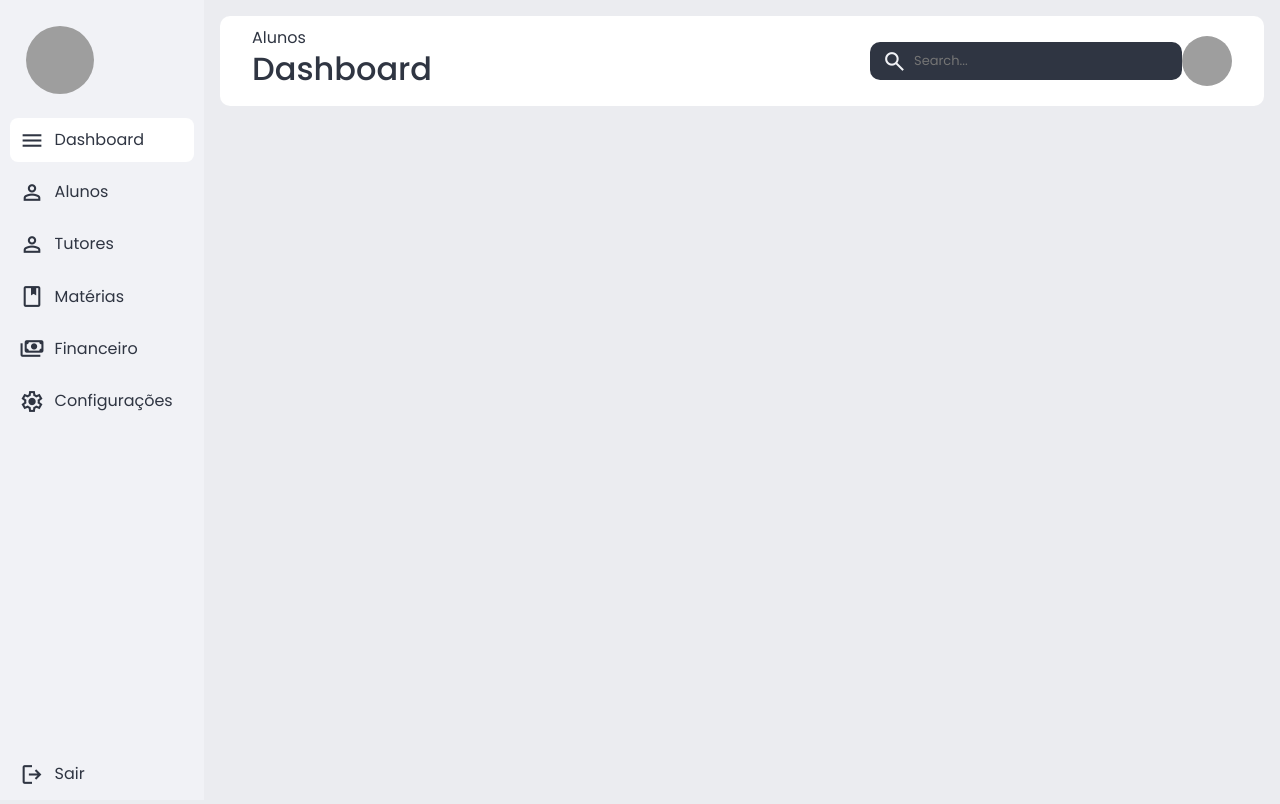
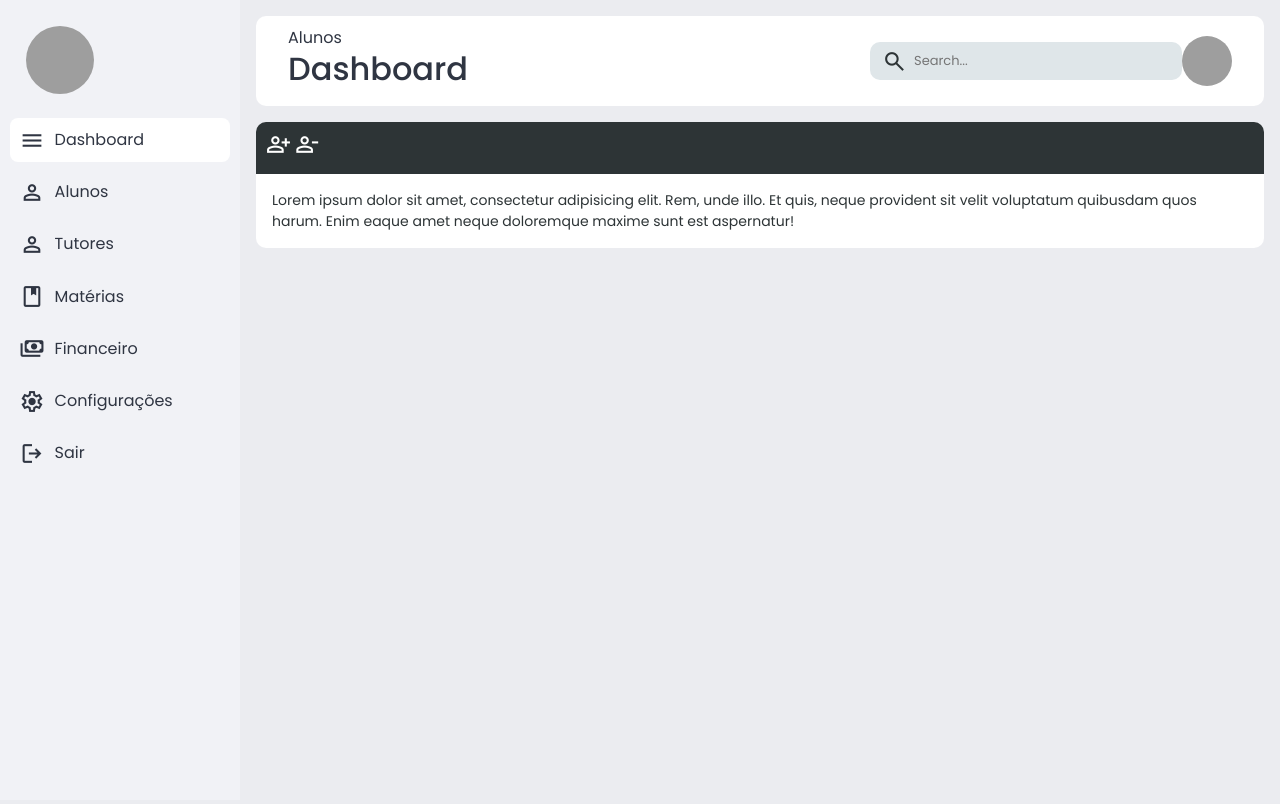
Before and after one commit to Maxwellx96/gerenciamento_escola, a plain HTML site: page index.html in a window 1280 px wide. Drawn offline with nearby package versions, Linux system fonts and the light colour scheme; grey boxes are pictures that could not be loaded.

Commit message:
Pequenas adições

```diff
--- a/index.html
+++ b/index.html
@@ -75,8 +75,18 @@
                 <img src="https://img.freepik.com/vetores-gratis/vetor-de-gradiente-de-logotipo-colorido-de-passaro_343694-1365.jpg"/>
             </div>
         </div>
+
+
+        <div class="content--container">
+            <div class="content--title">
+                <i class="material-symbols-outlined">person_add</i>
+                <i class="material-symbols-outlined">person_remove</i>
+            </div>
+        </div>
+        <div class="content--wrapper">
+            <span>Lorem ipsum dolor sit amet, consectetur adipisicing elit. Rem, unde illo. Et quis, neque provident sit velit voluptatum quibusdam quos harum. Enim eaque amet neque doloremque maxime sunt est aspernatur!</span>
+        </div>
     </div>
-
     <script src="https://cdn.jsdelivr.net/npm/bootstrap@5.0.2/dist/js/bootstrap.bundle.min.js" integrity="sha384-MrcW6ZMFYlzcLA8Nl+NtUVF0sA7MsXsP1UyJoMp4YLEuNSfAP+JcXn/tWtIaxVXM" crossorigin="anonymous"></script>
 
 </body>
--- a/style.css
+++ b/style.css
@@ -29,12 +29,12 @@ i{
 }
 
 .sidebar{
-    position: sticky;
+    position: fixed;
     top: 0;
     left: 0;
     bottom: 0;
     width: 240px;
-    height: 100vh;
+    height: 100%;
     padding: 10px;
     background: #f1f2f6;
     color: #2f3542;
@@ -81,18 +81,13 @@ i{
     overflow: hidden;
 }
 
-.logout{
-    position: absolute;
-    bottom: 0;
-    left: 0;
-    width: 100%;
-}
-
 .main--content{
     position:relative;
     background: #ebecf0;
     width: 100%;
+    margin-left: 240px;
     padding: 1rem;
+    transition: all 0.4s ease-in-out;
 }
 
 .header--wrapper img{
@@ -124,9 +119,9 @@ i{
 }
 
 .search--box{
-    background: #2f3542;
+    background: #dfe6e9;
     border-radius: 10px;
-    color: #f1f2f6;
+    color: #2d3436;
     display: flex;
     align-items: center;
     gap: 2px;
@@ -136,7 +131,7 @@ i{
 
 .search--box input{
     background: transparent;
-    color: #f1f2f6;
+    color: #2d3436;
     padding: 5px;
     transition: all 0.8s linear;
 }
@@ -152,6 +147,27 @@ i{
     transition: all 0.5s;
 }
 
+.content--container{
+    background: #2d3436;
+    color: #fff;
+    border-radius: 10px 10px 0 0 ;
+    padding: 10px;
+    width: 100%;
+}
+
+.content--title{
+
+}
+
+.content--wrapper{
+    background: #fff;
+    color:#2d3436;
+    border-radius: 0 0 10px 10px;
+    padding: 16px;
+    font-size: 14px;
+
+}
+
 @media (width < 1000px){
     .sidebar{
         width: 65px;
@@ -163,7 +179,8 @@ i{
         padding: 0px;
     }
 
-    .logout{
-        position: relative;
+    .main--content{
+        margin-left: 65px;
     }
+
 }
```
